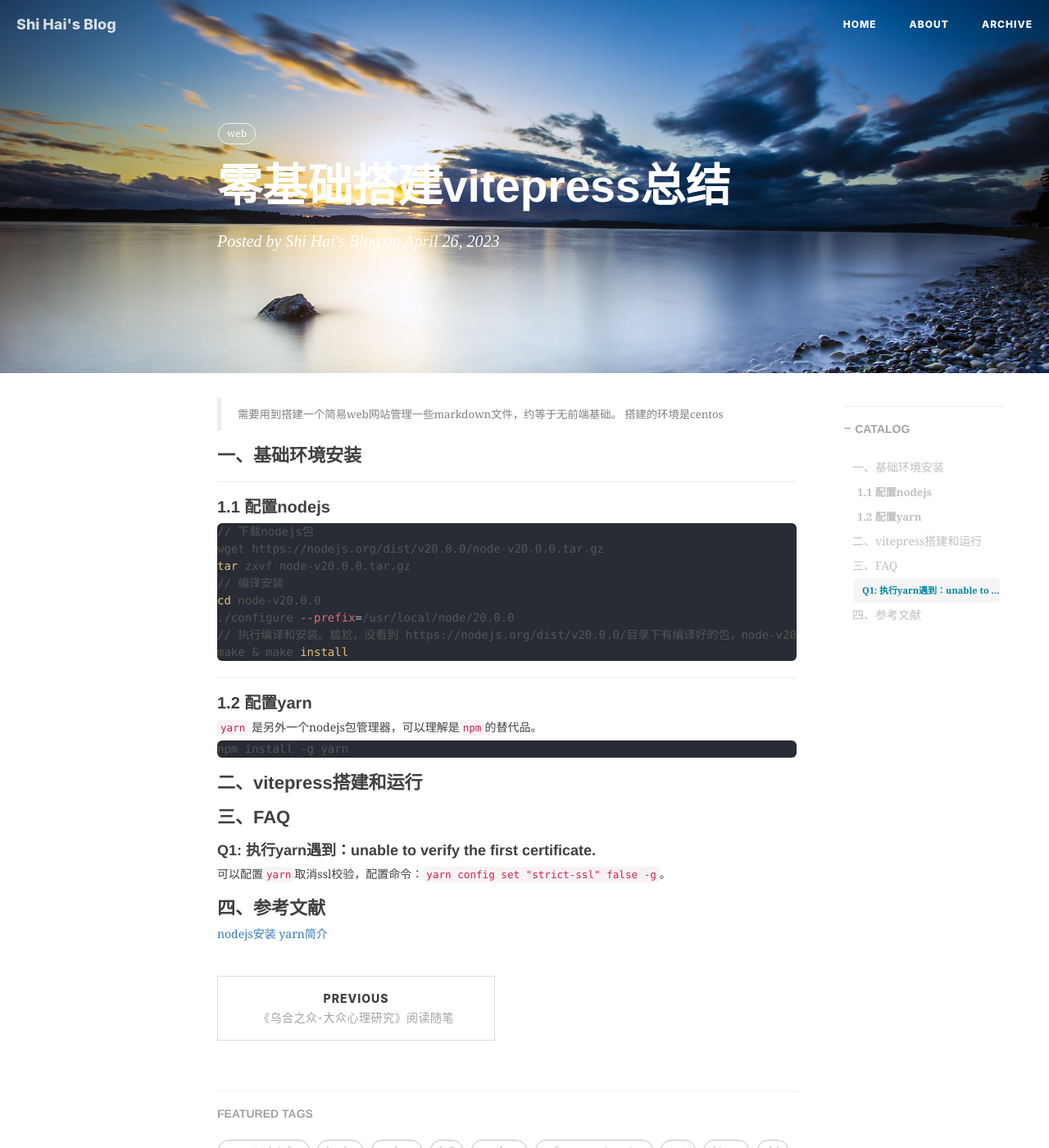
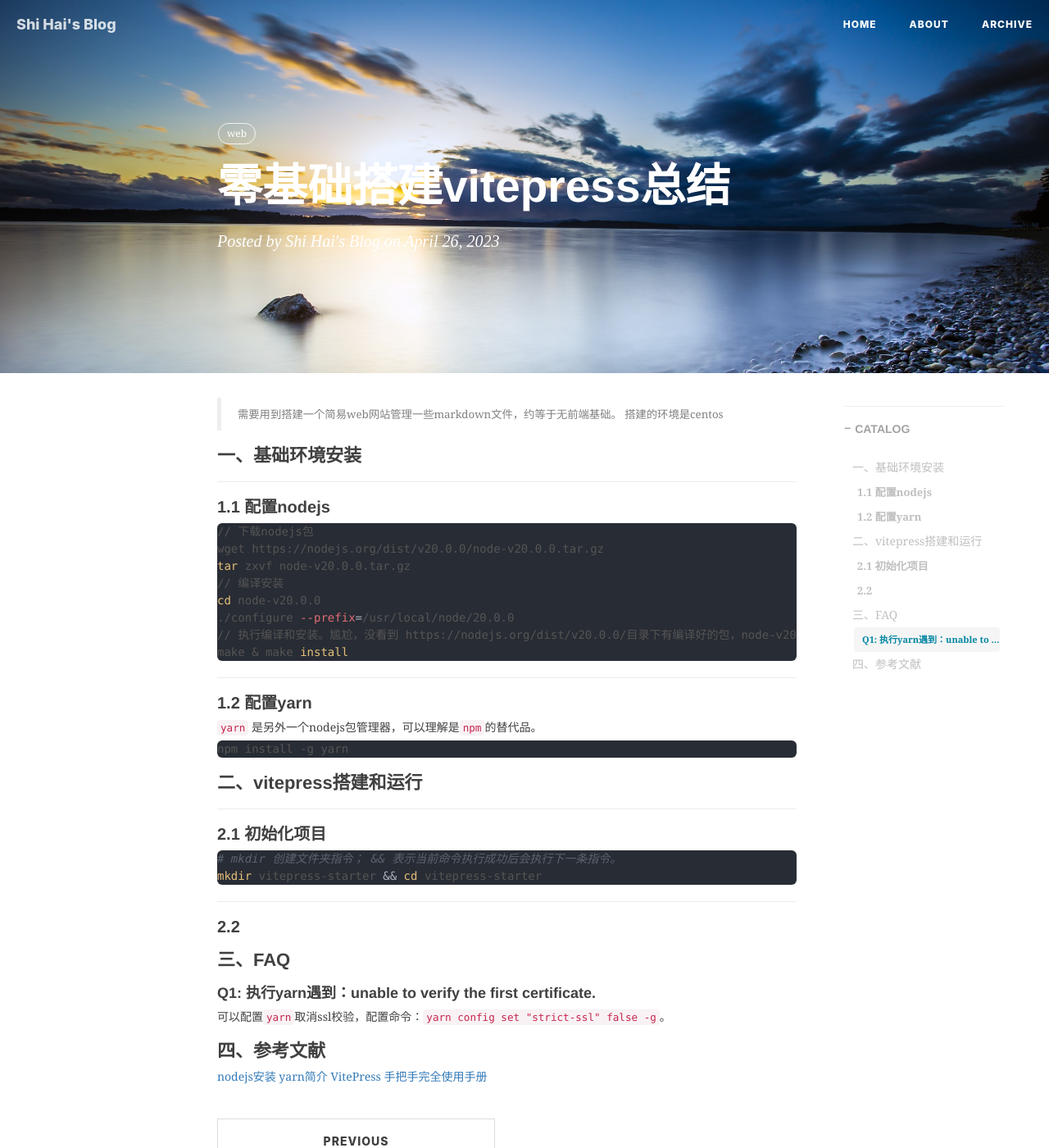
Before and after one commit to shihai1991/shihai1991.github.io, a Jekyll site: the page built from _posts/2023-04-26-零基础搭建vitepress.md, in a window 1280 px wide and 1400 px high. Shown: the whole window at 82% size. Built offline with Jekyll 4.4.1, drawn with Linux system fonts in a browser that asks for light colours; nearby versions of some CDN libraries; comment, search, counter and statistics services are not loaded.

Commit message:
Update 2023-04-26-零基础搭建vitepress.md

````diff
--- a/_posts/2023-04-26-零基础搭建vitepress.md
+++ b/_posts/2023-04-26-零基础搭建vitepress.md
@@ -32,6 +32,13 @@ npm install -g yarn
 ```
 
 # 二、vitepress搭建和运行
+## 2.1 初始化项目
+```shell
+# mkdir 创建文件夹指令； && 表示当前命令执行成功后会执行下一条指令。
+mkdir vitepress-starter && cd vitepress-starter
+```
+
+## 2.2
 
 # 三、FAQ
 
@@ -41,3 +48,4 @@ npm install -g yarn
 # 四、参考文献
 [nodejs安装](https://www.runoob.com/nodejs/nodejs-install-setup.html)
 [yarn简介](https://zhuanlan.zhihu.com/p/357454908)
+[VitePress 手把手完全使用手册](https://juejin.cn/post/7164276166084263972#heading-8)
````
